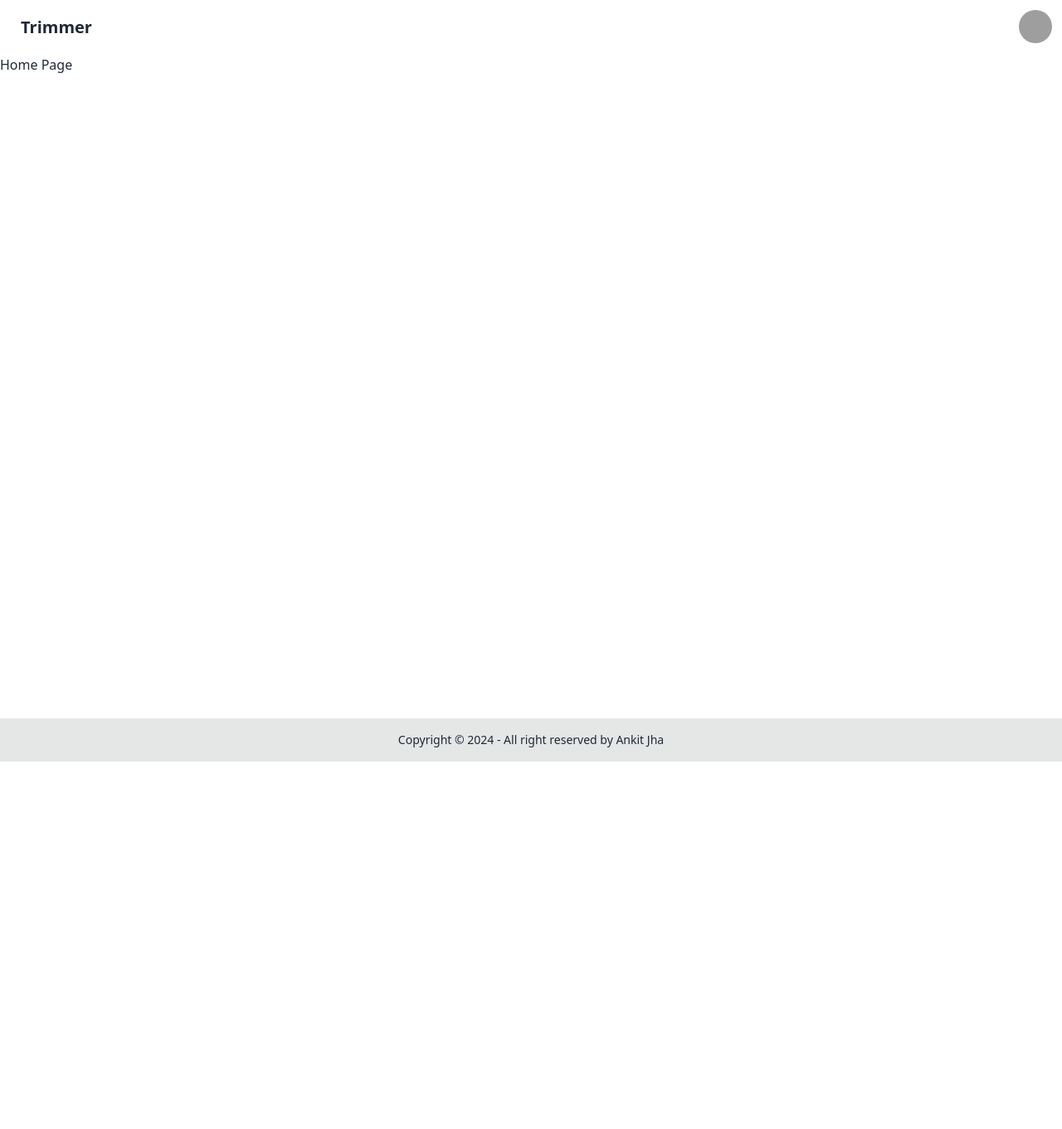
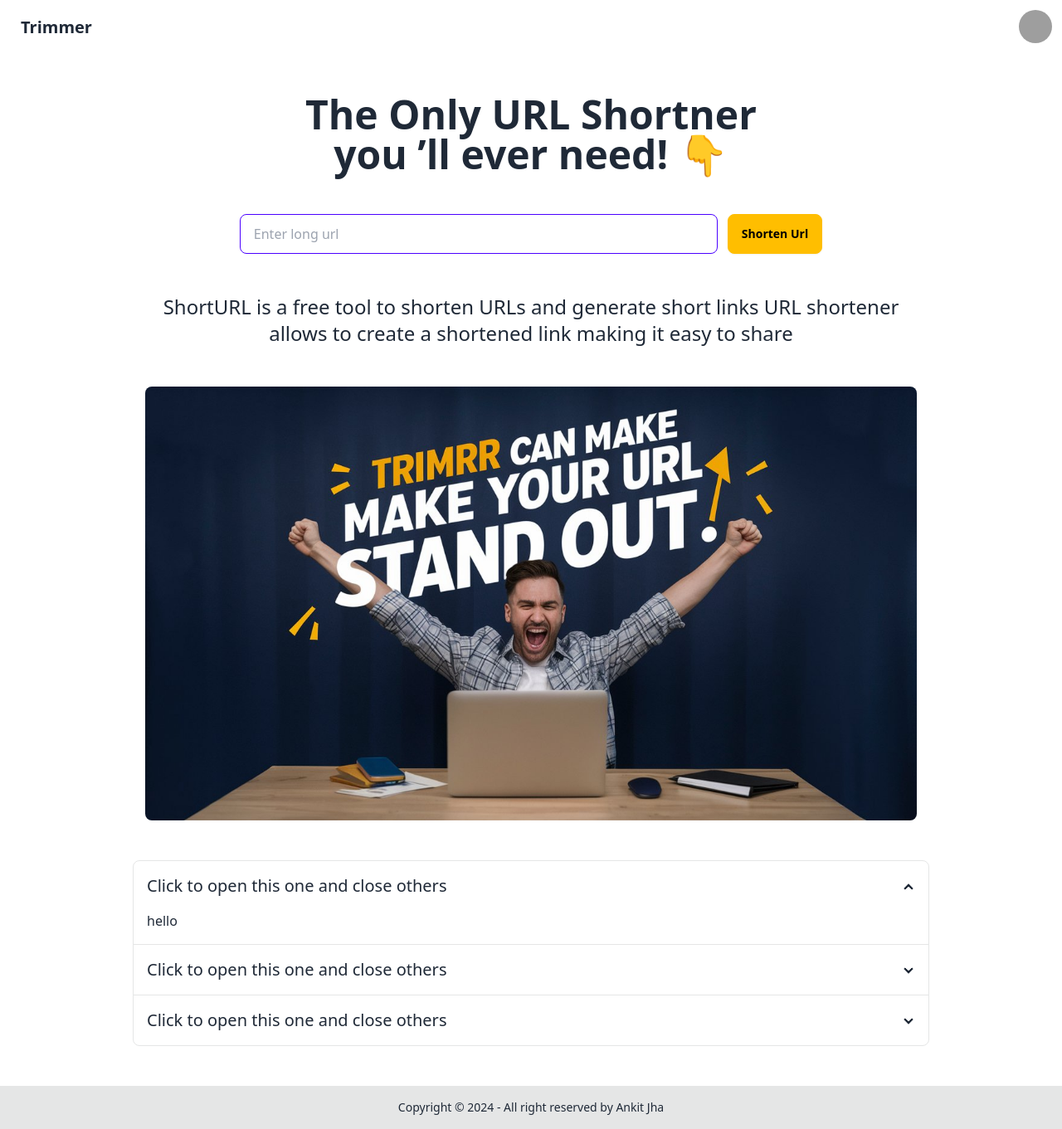
Before and after one commit to ankitjhagithub21/trimmer, a React (Vite) app: page / in a window 1280 px wide. Shown: the whole page at 83% size. Before the commit the page ends 918 px from the top, so only its background shows below. Built offline with nearby package versions, Linux system fonts and the light colour scheme; grey boxes are pictures that could not be loaded.

Commit message:
created home page

```diff
--- a/index.html
+++ b/index.html
@@ -7,7 +7,7 @@
     <title>Trimmer</title>
   </head>
   <body>
-    <div id="root"></div>
+    <div id="root" ></div>
     <script type="module" src="/src/main.jsx"></script>
   </body>
 </html>
--- /dev/null
+++ b/src/components/accordian.jsx
@@ -0,0 +1,34 @@
+import React from 'react'
+
+const Accordian = () => {
+    return (
+        <div className='md:w-3/4 w-full mx-auto my-12'>
+
+            <div className="join join-vertical w-full">
+                <div className="collapse collapse-arrow join-item border-base-300 border">
+                    <input type="radio" name="my-accordion-4" defaultChecked />
+                    <div className="collapse-title text-xl font-medium">Click to open this one and close others</div>
+                    <div className="collapse-content">
+                        <p>hello</p>
+                    </div>
+                </div>
+                <div className="collapse collapse-arrow join-item border-base-300 border">
+                    <input type="radio" name="my-accordion-4" />
+                    <div className="collapse-title text-xl font-medium">Click to open this one and close others</div>
+                    <div className="collapse-content">
+                        <p>hello</p>
+                    </div>
+                </div>
+                <div className="collapse collapse-arrow join-item border-base-300 border">
+                    <input type="radio" name="my-accordion-4" />
+                    <div className="collapse-title text-xl font-medium">Click to open this one and close others</div>
+                    <div className="collapse-content">
+                        <p>hello</p>
+                    </div>
+                </div>
+            </div>
+        </div>
+    )
+}
+
+export default Accordian
--- a/src/layouts/app-layout.jsx
+++ b/src/layouts/app-layout.jsx
@@ -7,7 +7,7 @@
     return (
         <div>
             <Header/>
-            <main className='min-h-screen container'>
+            <main className='min-h-screen container mx-auto'>
                 <Outlet/>
             </main>
             <Footer/>
--- a/src/pages/home.jsx
+++ b/src/pages/home.jsx
@@ -1,10 +1,35 @@
-import React from 'react'
+import React, { useState } from 'react'
+import Accordian from '../components/Accordian'
+import { useNavigate } from 'react-router-dom'
 
 const Home = () => {
+  const [longUrl ,setLongUrl ] = useState('')
+  const navigate = useNavigate()
+  const handleShorten = (event) =>{
+    event.preventDefault()
+    if(longUrl){
+        navigate(`/auth?createNew=${longUrl}`)
+    }
+  }
   return (
-    <div>
-      Home Page
-    </div>
+    <>
+    <section className='text-center px-5 my-12'>
+      <h1 className='lg:text-5xl md:text-3xl text-2xl font-bold my-12'>
+        The Only URL Shortner <br /> you &rsquo;ll ever need! 👇
+      </h1>
+      <form onSubmit={handleShorten} className='flex md:flex-row flex-col md:items-center gap-3 justify-center my-12'>
+        <input type='text' value={longUrl} onChange={(e)=>setLongUrl(e.target.value)} placeholder='Enter long url' className='input input-primary w-full max-w-xl' />
+        <button className='btn btn-warning' type='submit'>Shorten Url</button>
+      </form>
+      <p className='md:text-2xl text-lg md:w-3/4 w-full mx-auto'>ShortURL is a free tool to shorten URLs and generate short links
+      URL shortener allows to create a shortened link making it easy to share</p>
+      <div>
+        <img src="/banner.jpeg" alt="banner" className='md:w-3/4 mx-auto w-full my-12 rounded-lg' />
+      </div>
+    </section>
+    <Accordian/>
+    </>
+
   )
 }
 
--- a/tailwind.config.js
+++ b/tailwind.config.js
@@ -6,6 +6,7 @@
   ],
   theme: {
     extend: {},
+
   },
   plugins: [
     require('daisyui'),
```
Also changed, not shown: public/banner.jpeg (added).
